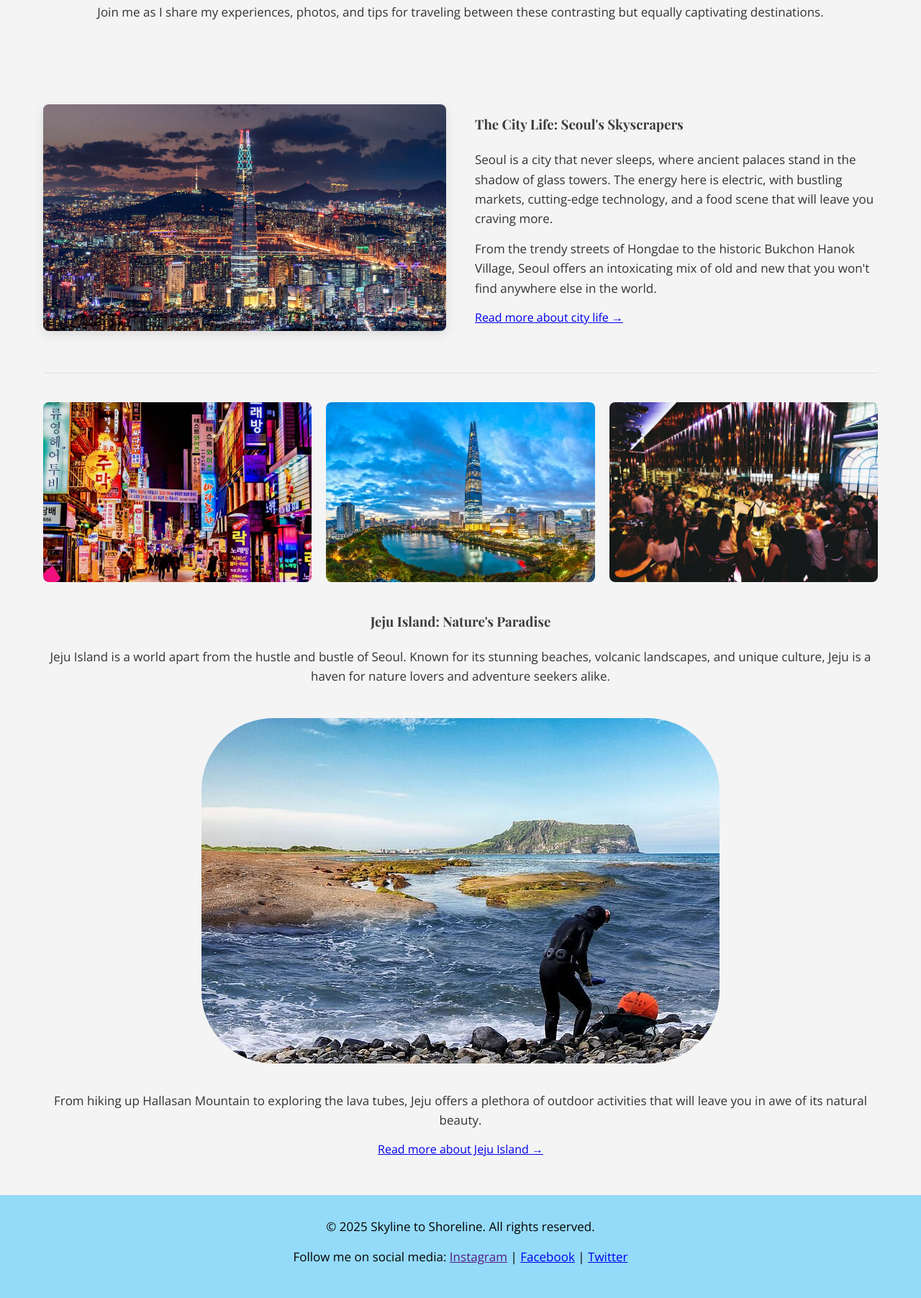
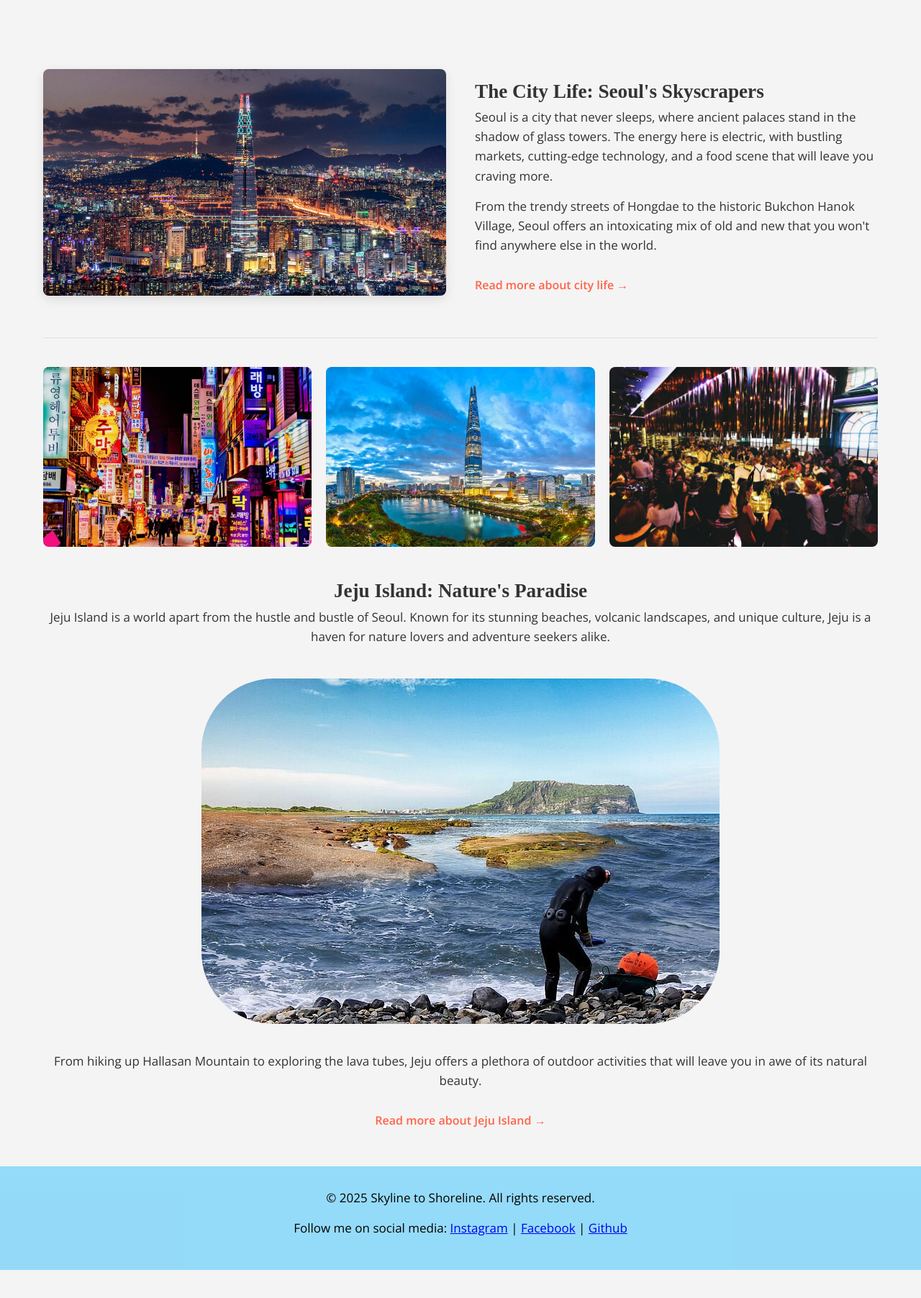
Before and after one commit to jadjala/country, a plain HTML site: page index.html in a window 1280 px wide. Shown: the part 632-2436 px from the top of the page at 72% size. After the commit the page ends 2397 px from the top, so only its background shows below. Drawn offline with nearby package versions, Linux system fonts and the light colour scheme.

Commit message:
YES MANA KO SIRR

```diff
--- a/index.html
+++ b/index.html
@@ -27,9 +27,7 @@
 
     <section class ="intro">
         <h3>About the Blog</h3>
-        <p>This blog takes you on a journey through South Korea's diverse landscapes: the vibrant city life of Seoul and the tranquil beauty of Jeju Island. From the towering skyscrapers of Gangnam to the volcanic cliffs of Jeju, we explore how these two worlds coexist in one remarkable country.</p>
-        <p>Join me as I share my experiences, photos, and tips for traveling between these contrasting but equally captivating destinations.</p>
-    </section>
+        <p>This blog takes you on a journey through South Korea's diverse landscapes: the vibrant city life of Seoul and the tranquil beauty of Jeju Island. From the towering skyscrapers of Gangnam to the volcanic cliffs of Jeju, we explore how these two worlds coexist in one remarkable country.</p>    </section>
 
     <section class ="city-post">
         <div class = "city-image">
@@ -39,7 +37,7 @@
             <h3>The City Life: Seoul's Skyscrapers</h3>
             <p>Seoul is a city that never sleeps, where ancient palaces stand in the shadow of glass towers. The energy here is electric, with bustling markets, cutting-edge technology, and a food scene that will leave you craving more.</p>
             <p>From the trendy streets of Hongdae to the historic Bukchon Hanok Village, Seoul offers an intoxicating mix of old and new that you won't find anywhere else in the world.</p>
-            <a href="city.html">Read more about city life →</a>
+            <a href="city.html"><span class = "read-more">Read more about city life →</span></a>
         </div>
     </section>
 
@@ -56,7 +54,7 @@
         <p>Jeju Island is a world apart from the hustle and bustle of Seoul. Known for its stunning beaches, volcanic landscapes, and unique culture, Jeju is a haven for nature lovers and adventure seekers alike.</p>
         <img src="/images/jeju.jpg" alt="Jeju landscape">
         <p>From hiking up Hallasan Mountain to exploring the lava tubes, Jeju offers a plethora of outdoor activities that will leave you in awe of its natural beauty.</p>
-        <a href="jeju.html">Read more about Jeju Island →</a>
+        <a href="jeju.html"><span class = "read-more">Read more about Jeju Island →</span></a>
     </section>
 
 </main>
@@ -65,9 +63,9 @@
         <div>
             <p>&copy; 2025 Skyline to Shoreline. All rights reserved.</p>
             <p>Follow me on social media:
-                <a href="">Instagram</a> |
-                <a href="#">Facebook</a> |
-                <a href="#">Twitter</a>
+                <a href="instagram.com/jad.cnvs">Instagram</a> |
+                <a href="facebook.com/jazad">Facebook</a> |
+                <a href="github.com/jadjala" target="_blank">Github</a>
             </p>
         </div>
     </footer>
--- a/styles.css
+++ b/styles.css
@@ -17,10 +17,15 @@ body {
     padding: 0 20px;
 }
 
-h1, h2, h3, h4 {
+h1, h2, h4 {
     font-family: 'Playfair Display', serif;
     color: #3c3c3c;
     margin-bottom: 20px;
+}
+
+h3{
+    font-family: Poppins;
+    font-size: 1.7rem;
 }
 
 p {
@@ -116,7 +121,6 @@ nav a.active {
     transition: transform 0.3s ease;
 }
 
-
 .city-tips, .jeju-tips {
     padding: 50px 0;
     text-align: center;
```
